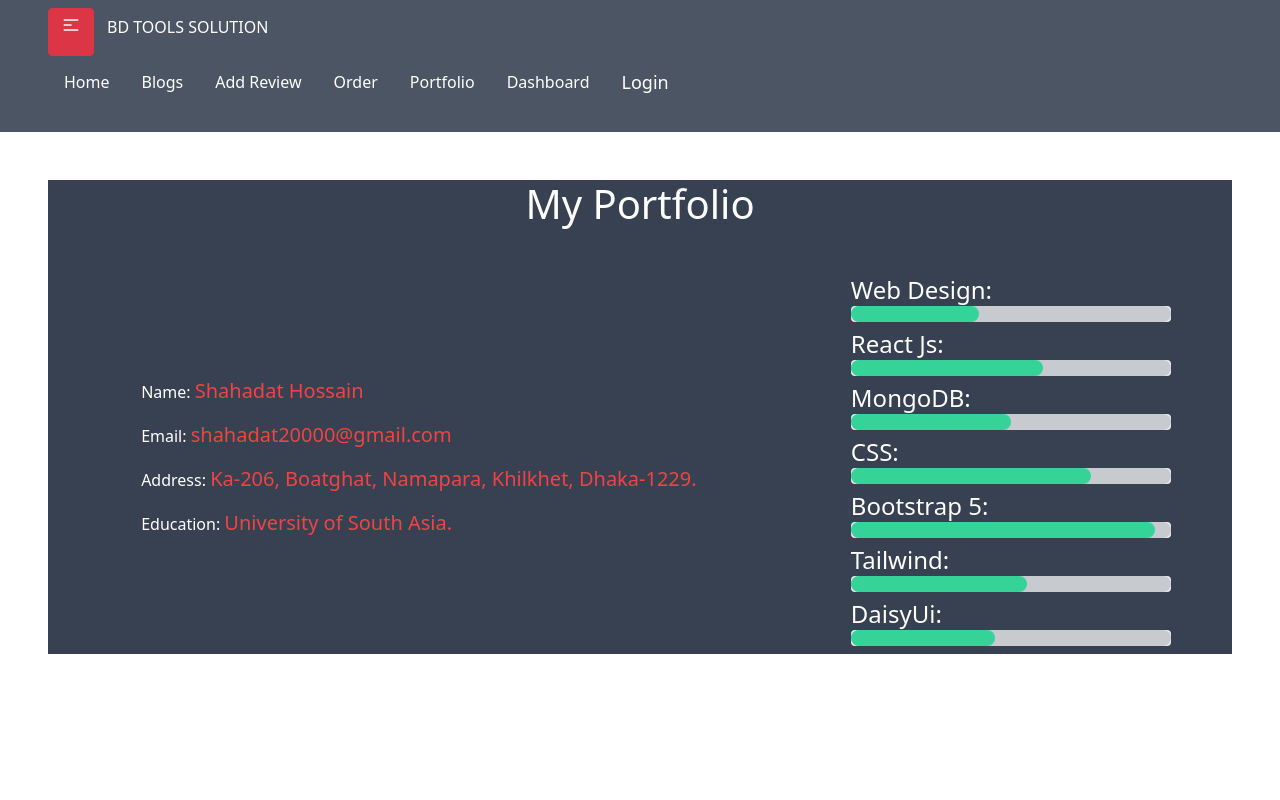
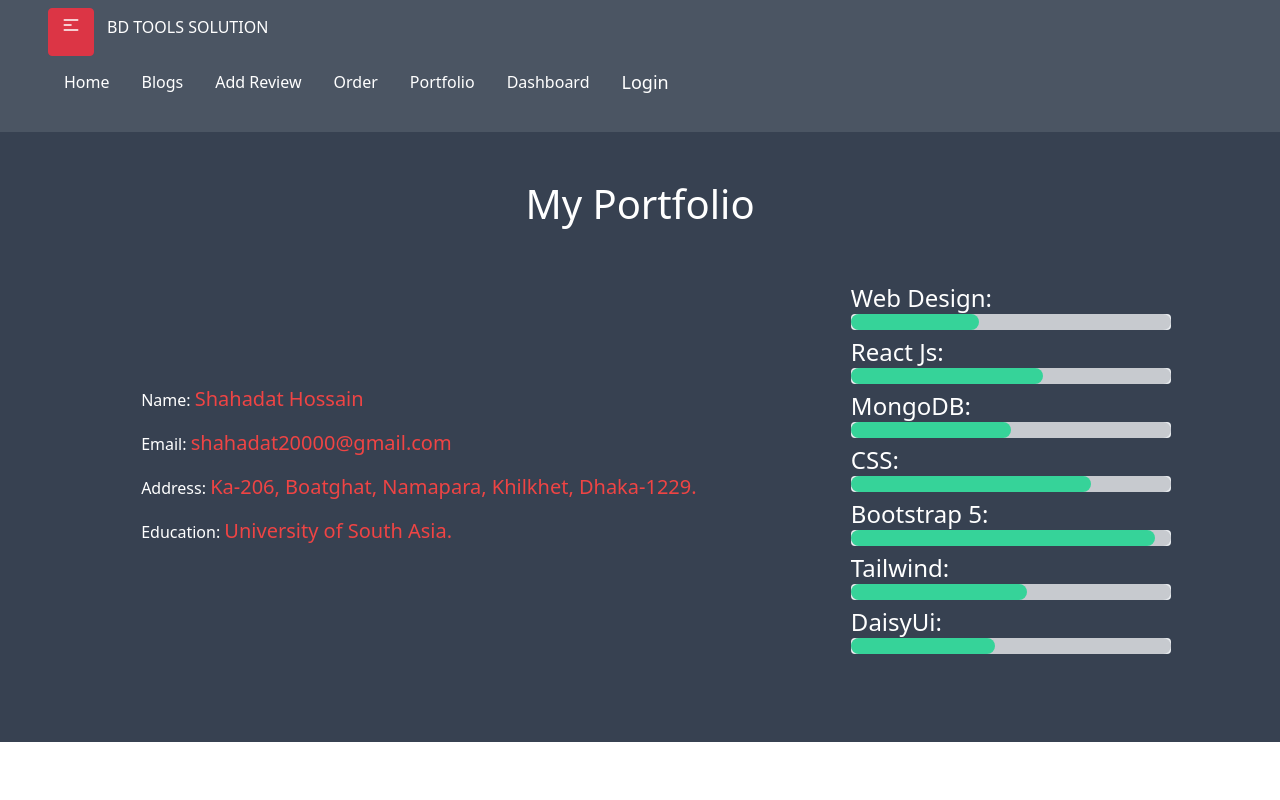
Before and after one commit to Shahadat91/BD-Tools-Solution-Client, a React (Create React App) app: page /portfolio in a window 1280 px wide. Shown: the top 800 px of the page. Built offline with nearby package versions, Linux system fonts and the light colour scheme; no server answers.

Commit message:
login form update

```diff
--- a/src/App.js
+++ b/src/App.js
@@ -17,43 +17,54 @@ import RequireAuth from "./components/RequireAuth/RequireAuth";
 import Reviews from "./components/Reviews/Reviews";
 import ToolsDetails from "./components/ToolsDetails/ToolsDetails";
 
+const Wrap=props=> {
+  return(
+  <div className="main max-w-7xl mx-auto lg:px-12">
+    {props.children}
+  </div>
+  )
+}
+
 function App() {
   return (
     <>
       <Header></Header>
-      <div className="main max-w-7xl mx-auto lg:px-12">
         <Routes>
-          <Route path="/" element={<Home></Home>}></Route>
-          <Route path="/home" element={<Home></Home>}></Route>
+          <Route path="/" element={<Wrap><Home></Home></Wrap>}></Route>
+          <Route path="/home" element={<Wrap><Home></Home></Wrap>}></Route>
           <Route
             path="/tool/:toolId"
             element={
               <RequireAuth>
-                <ToolsDetails></ToolsDetails>
+                <Wrap>
+                  <ToolsDetails></ToolsDetails>
+                </Wrap>
+
               </RequireAuth>
             }
           ></Route>
 
           <Route
             path="/proceedorder/:toolId"
-            element={<ProceedOrder></ProceedOrder>}
+            element={<Wrap><ProceedOrder></ProceedOrder></Wrap>}
           ></Route>
           <Route path="/dashboard" element={
             <RequireAuth>
-              <Dashboard></Dashboard>
+              <Wrap><Dashboard></Dashboard></Wrap>
             </RequireAuth>
 
           }></Route>
-          <Route path="/blogs" element={<Blogs></Blogs>}></Route>
-          <Route path="/reviews" element={<Reviews></Reviews>}></Route>
-          <Route path="/addreview" element={<AddReview></AddReview>}></Route>
+          <Route path="/blogs" element={<Wrap><Blogs></Blogs></Wrap>}></Route>
+          <Route path="/reviews" element={<Wrap><Reviews></Reviews></Wrap>}></Route>
+          <Route path="/addreview" element={<Wrap><AddReview></AddReview></Wrap>}></Route>
+
           <Route path="/portfolio" element={<MyPortfolio></MyPortfolio>}></Route>
-          <Route path="/order" element={<Orders></Orders>}></Route>
-          <Route path="/login" element={<LogIn></LogIn>}></Route>
-          <Route path="/register" element={<Register></Register>}></Route>
-          <Route path="*" element={<NotFound></NotFound>}></Route>
+
+          <Route path="/order" element={<Wrap><Orders></Orders></Wrap>}></Route>
+          <Route path="/login" element={<Wrap><LogIn></LogIn></Wrap>}></Route>
+          <Route path="/register" element={<Wrap><Register></Register></Wrap>}></Route>
+          <Route path="*" element={<Wrap><NotFound></NotFound></Wrap>}></Route>
         </Routes>
-      </div>
       <Footer />
       <ToastContainer />
     </>
--- a/src/components/AddReview/AddReview.js
+++ b/src/components/AddReview/AddReview.js
@@ -23,9 +23,9 @@ const AddReview = () => {
 
     }
     return (
-        <div>
-            <h2 className='text-center'>Please Add Your Review.</h2>
-            <form className='d-flex flex-column w-50 mx-auto text-center shadow-2xl' onSubmit={handleSubmit(onSubmit)}>
+        <div >
+            <h2 className='text-center my-5'>Please Add Your Review.</h2>
+            <form className='d-flex flex-column w-50 mx-auto text-center shadow-2xl p-5' onSubmit={handleSubmit(onSubmit)}>
 
       <input className='mb-3' placeholder='Name' {...register("name", { required: true, maxLength: 20 })} />
 
--- a/src/components/LogIn/LogIn.css
+++ b/src/components/LogIn/LogIn.css
@@ -4,7 +4,7 @@
     align-items: center;
     justify-content: center;
     color: #555;
-    background-color: #ecf0f3;
+    /* background-color: #ecf0f3; */
     margin-bottom: 20px;
 }
 .login-form{
--- a/src/components/MyProtfolio/MyPortfolio.js
+++ b/src/components/MyProtfolio/MyPortfolio.js
@@ -1,30 +1,111 @@
-import React from 'react';
+import React from "react";
 
 const MyPortfolio = () => {
-    return (
-        <div className='bg-gray-700'>
-
-            <h1 className='text-center my-5 text-white'>My Portfolio</h1>
-        <div className='lg:flex items-center justify-around'>
-            <div className=' py-14 px-8'>
-                    <p className='text-white'>Name: <span className='text-red-500 text-xl'>Shahadat Hossain</span></p>
-                    <p className='text-white'>Email: <span className='text-red-500 text-xl'>shahadat20000@gmail.com</span></p>
-                    <p className='text-white'>Address: <span className='text-red-500 text-xl'>Ka-206, Boatghat, Namapara, Khilkhet, Dhaka-1229.</span></p>
-                    <p className='text-white'>Education: <span className='text-red-500 text-xl'>University of South Asia.</span></p>
-                </div>
-                <div className='text-white'>
-                <h4>Web Design: <span className='text-red-500 text-xl'><progress class="progress progress-success w-80" value="40" max="100"></progress></span></h4>
-                    <h4>React Js: <span className='text-red-500 text-xl'><progress class="progress progress-success w-80" value="60" max="100"></progress></span></h4>
-                    <h4>MongoDB: <span className='text-red-500 text-xl'><progress class="progress progress-success w-80" value="50" max="100"></progress></span></h4>
-                    <h4>CSS: <span className='text-red-500 text-xl'><progress class="progress progress-success w-80" value="75" max="100"></progress></span></h4>
-                    <h4>Bootstrap 5: <span className='text-red-500 text-xl'><progress class="progress progress-success w-80" value="95" max="100"></progress></span></h4>
-                    <h4>Tailwind: <span className='text-red-500 text-xl'><progress class="progress progress-success w-80" value="55" max="100"></progress></span></h4>
-                    <h4>DaisyUi: <span className='text-red-500 text-xl'><progress class="progress progress-success w-80" value="45" max="100"></progress></span></h4>
-                </div>
-
+  return (
+    <div className="bg-gray-700">
+      <div className="main max-w-7xl mx-auto lg:px-12">
+        <h1 className="text-center py-5 text-white">My Portfolio</h1>
+        <div className="lg:flex items-center justify-around">
+          <div className=" py-14 px-8">
+            <p className="text-white">
+              Name:{" "}
+              <span className="text-red-500 text-xl">Shahadat Hossain</span>
+            </p>
+            <p className="text-white">
+              Email:{" "}
+              <span className="text-red-500 text-xl">
+                shahadat20000@gmail.com
+              </span>
+            </p>
+            <p className="text-white">
+              Address:{" "}
+              <span className="text-red-500 text-xl">
+                Ka-206, Boatghat, Namapara, Khilkhet, Dhaka-1229.
+              </span>
+            </p>
+            <p className="text-white">
+              Education:{" "}
+              <span className="text-red-500 text-xl">
+                University of South Asia.
+              </span>
+            </p>
+          </div>
+          <div className="text-white">
+            <h4>
+              Web Design:{" "}
+              <span className="text-red-500 text-xl">
+                <progress
+                  class="progress progress-success w-80"
+                  value="40"
+                  max="100"
+                ></progress>
+              </span>
+            </h4>
+            <h4>
+              React Js:{" "}
+              <span className="text-red-500 text-xl">
+                <progress
+                  class="progress progress-success w-80"
+                  value="60"
+                  max="100"
+                ></progress>
+              </span>
+            </h4>
+            <h4>
+              MongoDB:{" "}
+              <span className="text-red-500 text-xl">
+                <progress
+                  class="progress progress-success w-80"
+                  value="50"
+                  max="100"
+                ></progress>
+              </span>
+            </h4>
+            <h4>
+              CSS:{" "}
+              <span className="text-red-500 text-xl">
+                <progress
+                  class="progress progress-success w-80"
+                  value="75"
+                  max="100"
+                ></progress>
+              </span>
+            </h4>
+            <h4>
+              Bootstrap 5:{" "}
+              <span className="text-red-500 text-xl">
+                <progress
+                  class="progress progress-success w-80"
+                  value="95"
+                  max="100"
+                ></progress>
+              </span>
+            </h4>
+            <h4>
+              Tailwind:{" "}
+              <span className="text-red-500 text-xl">
+                <progress
+                  class="progress progress-success w-80"
+                  value="55"
+                  max="100"
+                ></progress>
+              </span>
+            </h4>
+            <h4>
+              DaisyUi:{" "}
+              <span className="text-red-500 text-xl">
+                <progress
+                  class="progress progress-success w-80"
+                  value="45"
+                  max="100"
+                ></progress>
+              </span>
+            </h4>
+          </div>
         </div>
-        </div>
-    );
+      </div>
+    </div>
+  );
 };
 
 export default MyPortfolio;
--- a/src/components/SocialLogIn/SocialLogIn.js
+++ b/src/components/SocialLogIn/SocialLogIn.js
@@ -36,7 +36,7 @@ if(loading){
             </div>
             {errorElement}
             <div className='d-flex justify-content-center'>
-                <button onClick={()=> signInWithGoogle()} className='btn btn-secondary w-25'><img src={google} alt="" /> Google Sign In</button>
+                <button onClick={()=> signInWithGoogle()} className='btn btn-secondary w-25 d-flex justify-content-center'><img className='pe-3' src={google} alt="" /> Google Sign In</button>
             </div>
         </div>
     );
```
